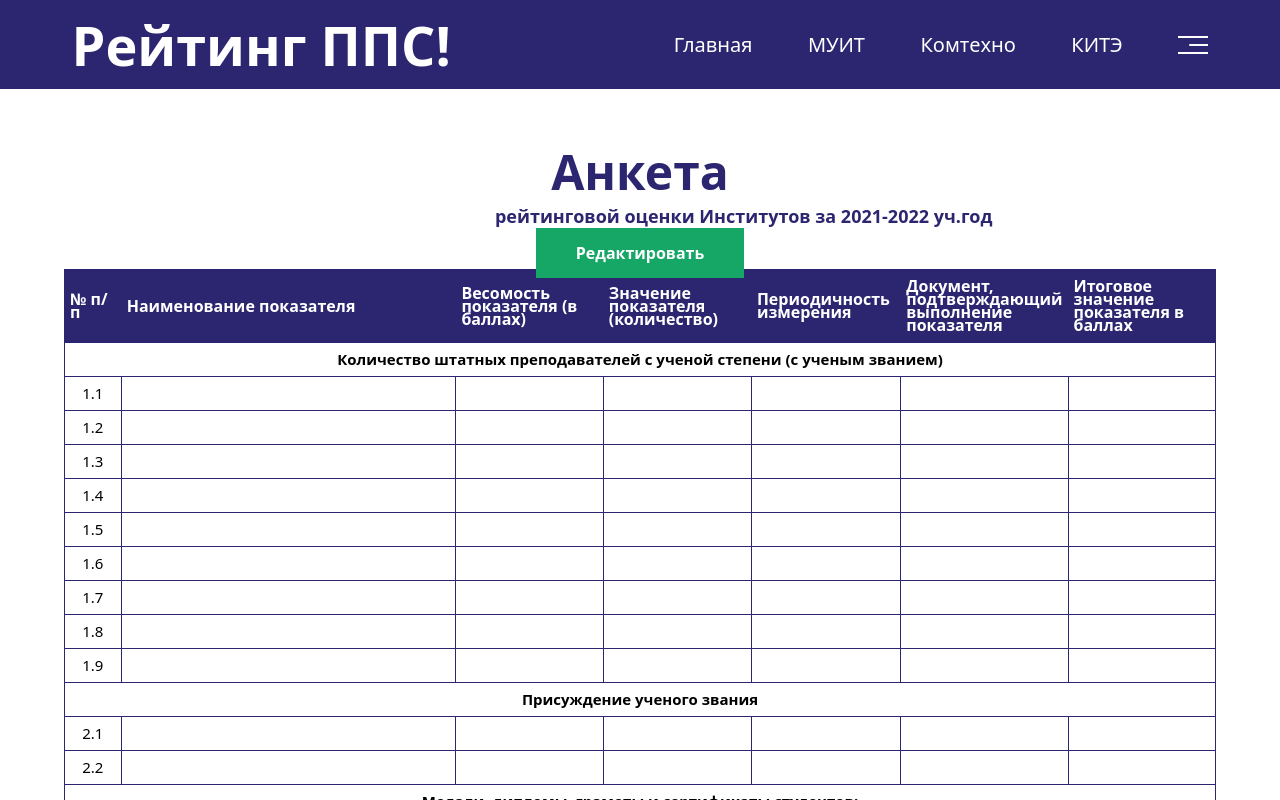
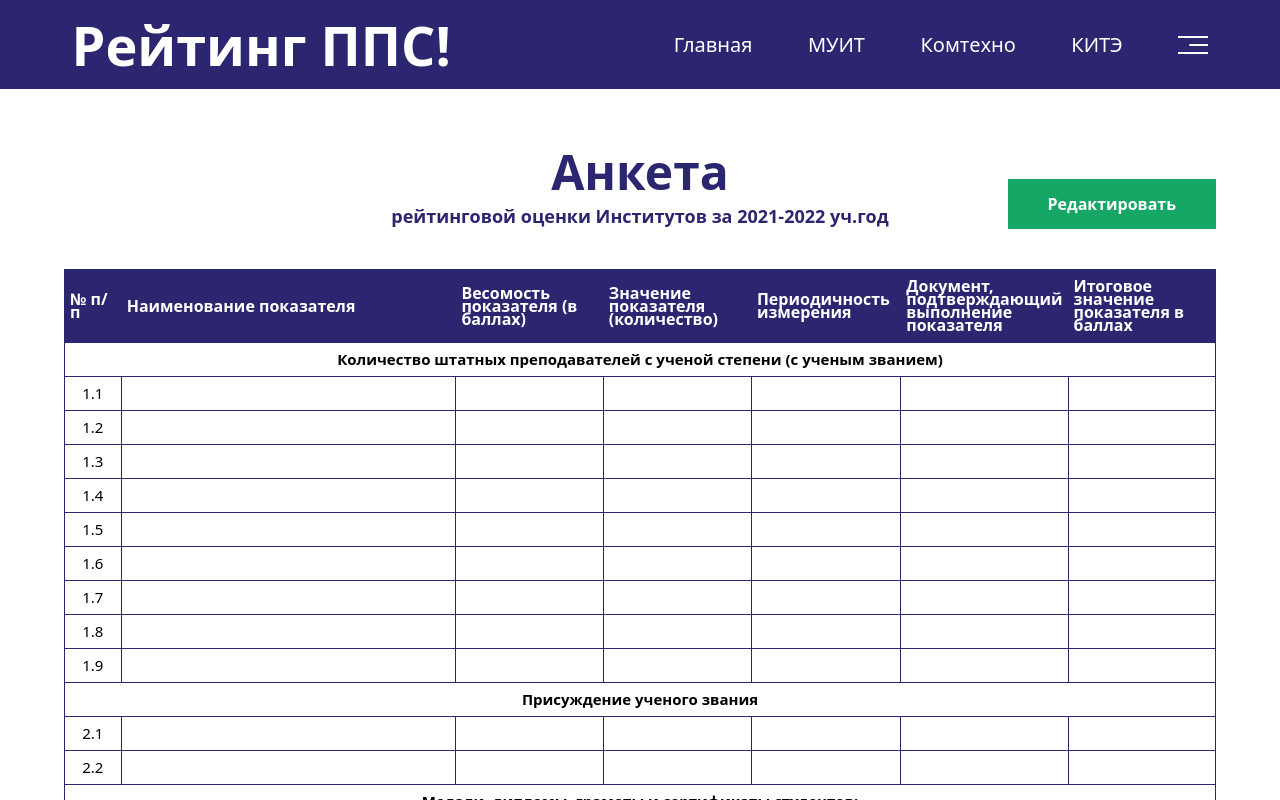
Before and after one commit to MFQ7aq/For_College-, a React (Vite) app: page /MUIT/rating_inst in a window 1280 px wide. Built offline with nearby package versions, Linux system fonts and the light colour scheme.

Commit message:
28 Декобря исправил костыль

```diff
--- a/src/css/NavBar.css
+++ b/src/css/NavBar.css
@@ -59,6 +59,7 @@
   text-align: center;
   background-color: #2C2670;
   position: relative;
+  z-index: 1;
 }
 .menu__item {
   display: block;
--- a/src/css/Table.css
+++ b/src/css/Table.css
@@ -1,10 +1,17 @@
-.title__table {
+.title__table-box {
+  position: relative;
   display: flex;
-  flex-wrap: wrap;
   justify-content: center;
   height: 100px;
   margin-top: 50px;
   margin-bottom: 30px;
+}
+.title__table {
+  position: absolute;
+  width: 100%;
+  display: flex;
+  justify-content: center;
+  flex-wrap: wrap;
 }
 .title__table-un {
   display: flex;
@@ -67,9 +74,6 @@ table.table td,table.table th{
   vertical-align: middle;
   border: 1px solid #2C2670;
 }
-.for_redact {
-  margin: 0 12% 0 30%;
-}
 .redact {
   background-color: #16A767;
   padding: 14px 40px;
@@ -79,4 +83,8 @@ table.table td,table.table th{
   font-family: system-ui, 'Segoe UI', 'Open Sans', 'Helvetica Neue', sans-serif;
   font-size: 16px;
   font-weight: 700;
+  position: absolute;
+  top: 64.5%;
+  right: 0;
+  transform: translateY(-50%);
 }
--- a/src/pages/MUIT/Rating_inst.jsx
+++ b/src/pages/MUIT/Rating_inst.jsx
@@ -8,9 +8,11 @@ function Rating_inst() {
         <NavBar/>
       </div>
       <div className="main">
-        <div className="title__table">
-          <h2 className="Edu__text-L center">Анкета</h2>
-          <p className="Edu__text-S center for_redact">рейтинговой оценки Институтов за 2021-2022 уч.год</p>
+        <div className="title__table-box">
+          <div className="title__table">
+            <h2 className="Edu__text-L center">Анкета</h2>
+            <p className="Edu__text-S center for_redact">рейтинговой оценки Институтов за 2021-2022 уч.год</p>
+          </div>
           <button className="redact">Редактировать</button>
         </div>
         <table className="table">
--- a/src/pages/MUIT/Rating_pps.jsx
+++ b/src/pages/MUIT/Rating_pps.jsx
@@ -12,7 +12,8 @@ function Rating_pps() {
           <h2 className="Edu__text-L">Рейтинг ППС</h2>
           <label htmlFor="" className="search__label">
             <input type="text" className="search__input-rating"/>
-            <div className="search__btn-rating"><div className="search__btn-in"></div></div>
+            <div className="search__btn-rating"><div className="search__btn-in"></div>
+          </div>
         </label>
         </div>
         <table className="table">
--- a/src/pages/MUIT/Rating_pred.jsx
+++ b/src/pages/MUIT/Rating_pred.jsx
@@ -8,9 +8,11 @@ function Rating_pred() {
         <NavBar/>
       </div>
       <div className="main">
-        <div className="title__table">
-          <h2 className="Edu__text-L center">Анкета</h2>
-          <p className="Edu__text-S center for_redact">рейтинговой оценки преподавателя за 2021-2022 уч.год</p>
+        <div className="title__table-box">
+          <div className="title__table">
+            <h2 className="Edu__text-L center">Анкета</h2>
+            <p className="Edu__text-S center for_redact">рейтинговой оценки преподавателя за 2021-2022 уч.год</p>
+          </div>
           <button className="redact">Редактировать</button>
         </div>
         <table className="table">
```
